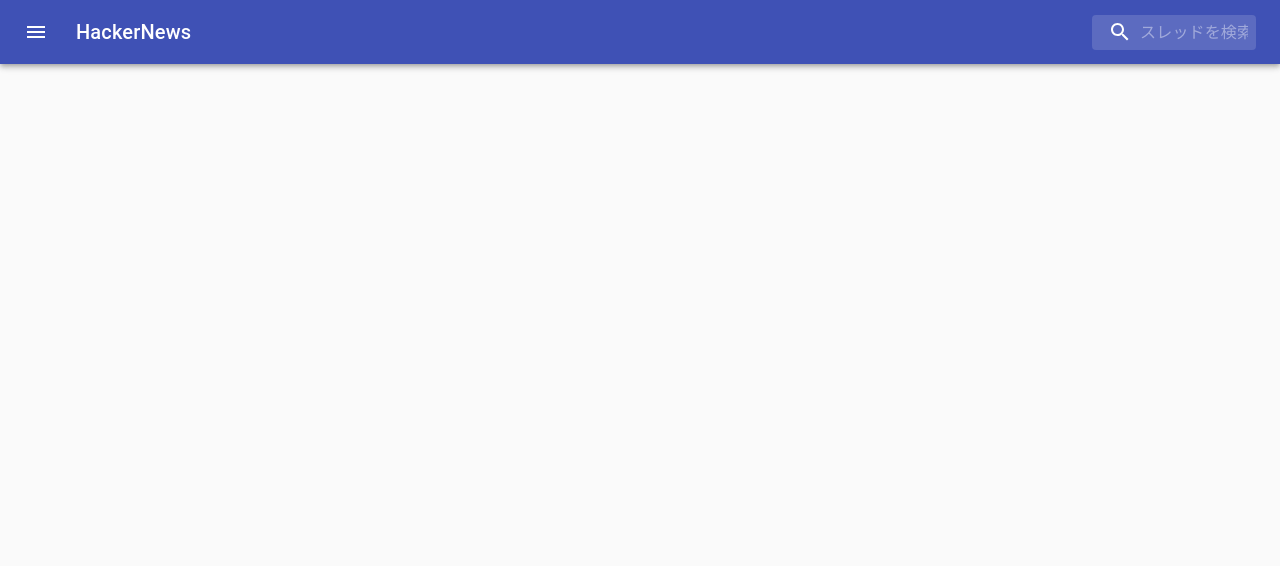
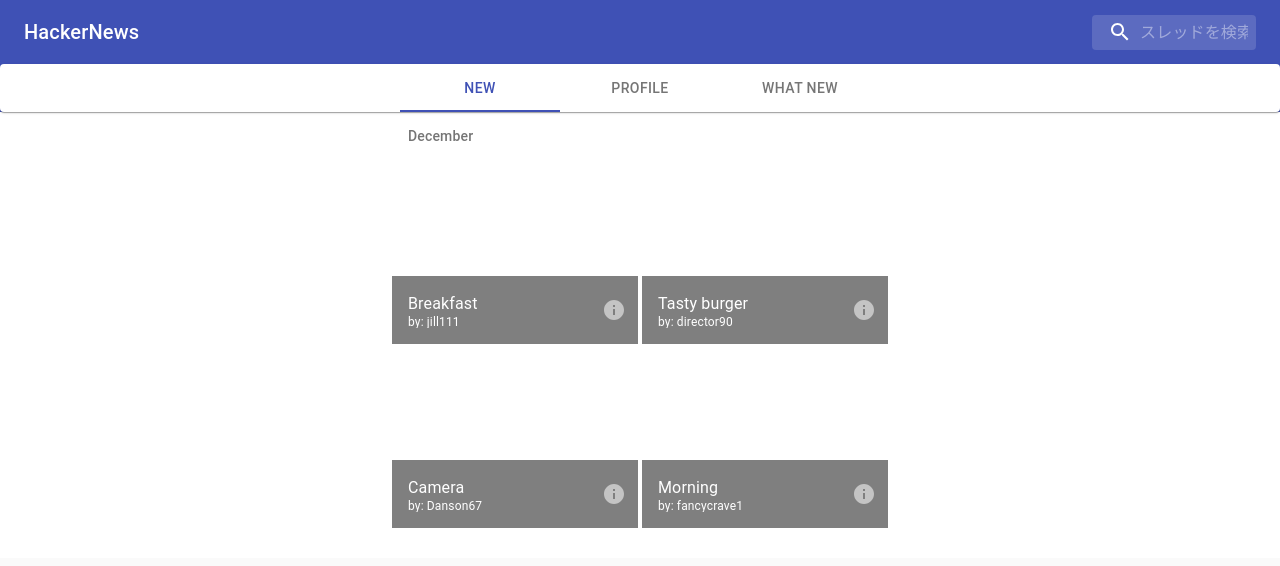
Before and after one commit to ogaru-sh/HackerNews, a Next.js app: page / in a window 1280 px wide. Shown: the top 566 px of the page. Built offline with nearby package versions, Linux system fonts and the light colour scheme.

Commit message:
dev:ヘッダーに検索ボタン、プロフィール等の各種タブを設置

```diff
--- /dev/null
+++ b/src/components/GridList.tsx
@@ -0,0 +1,75 @@
+import React from "react";
+import { Theme, createStyles, makeStyles } from "@material-ui/core/styles";
+import GridList from "@material-ui/core/GridList";
+import GridListTile from "@material-ui/core/GridListTile";
+import GridListTileBar from "@material-ui/core/GridListTileBar";
+import ListSubheader from "@material-ui/core/ListSubheader";
+import IconButton from "@material-ui/core/IconButton";
+import InfoIcon from "@material-ui/icons/Info";
+import tileData from "../data/tileData";
+
+const useStyles = makeStyles((theme: Theme) =>
+	createStyles({
+		root: {
+			display: "flex",
+			flexWrap: "wrap",
+			justifyContent: "space-around",
+			overflow: "hidden",
+			backgroundColor: theme.palette.background.paper,
+		},
+		gridList: {
+			width: 500,
+			height: 450,
+		},
+		icon: {
+			color: "rgba(255, 255, 255, 0.54)",
+		},
+	})
+);
+
+/**
+ * The example data is structured as follows:
+ *
+ * import image from 'path/to/image.jpg';
+ * [etc...]
+ *
+ * const tileData = [
+ *   {
+ *     img: image,
+ *     title: 'Image',
+ *     author: 'author',
+ *   },
+ *   {
+ *     [etc...]
+ *   },
+ * ];
+ */
+export default function TitlebarGridList() {
+	const classes = useStyles();
+
+	return (
+		<div className={classes.root}>
+			<GridList cellHeight={180} className={classes.gridList}>
+				<GridListTile key="Subheader" cols={2} style={{ height: "auto" }}>
+					<ListSubheader component="div">December</ListSubheader>
+				</GridListTile>
+				{tileData.map((tile) => (
+					<GridListTile key={tile.title}>
+						<GridListTileBar
+							title={tile.title}
+							subtitle={<span>by: {tile.author}</span>}
+							actionIcon={
+								<IconButton
+									aria-label={`info about ${tile.title}`}
+									className={classes.icon}
+								>
+									<InfoIcon />
+								</IconButton>
+							}
+						/>
+					</GridListTile>
+				))}
+			</GridList>
+		</div>
+	);
+}
--- a/src/components/Header.tsx
+++ b/src/components/header/Header.tsx
@@ -7,6 +7,7 @@ import InputBase from "@material-ui/core/InputBase";
 import { createStyles, fade, Theme, makeStyles } from "@material-ui/core/styles";
 import MenuIcon from "@material-ui/icons/Menu";
 import SearchIcon from "@material-ui/icons/Search";
+import CenteredTabs from "./Tabs";
 
 const useStyles = makeStyles((theme: Theme) =>
 	createStyles({
@@ -30,7 +31,7 @@ const useStyles = makeStyles((theme: Theme) =>
 			"&:hover": {
 				backgroundColor: fade(theme.palette.common.white, 0.25),
 			},
-			marginLeft: 0,
+			marginLeft: "auto",
 			width: "100%",
 			[theme.breakpoints.up("sm")]: {
 				marginLeft: theme.spacing(1),
@@ -72,14 +73,6 @@ export default function SearchAppBar() {
 		<div className={classes.root}>
 			<AppBar position="static">
 				<Toolbar>
-					<IconButton
-						edge="start"
-						className={classes.menuButton}
-						color="inherit"
-						aria-label="open drawer"
-					>
-						<MenuIcon />
-					</IconButton>
 					<Typography className={classes.title} variant="h6" noWrap>
 						HackerNews
 					</Typography>
@@ -97,6 +90,7 @@ export default function SearchAppBar() {
 						/>
 					</div>
 				</Toolbar>
+				<CenteredTabs />
 			</AppBar>
 		</div>
 	);
--- /dev/null
+++ b/src/components/header/Tabs.tsx
@@ -0,0 +1,36 @@
+import React from "react";
+import { makeStyles } from "@material-ui/core/styles";
+import Paper from "@material-ui/core/Paper";
+import Tabs from "@material-ui/core/Tabs";
+import Tab from "@material-ui/core/Tab";
+
+const useStyles = makeStyles({
+	root: {
+		flexGrow: 1,
+	},
+});
+
+export default function CenteredTabs() {
+	const classes = useStyles();
+	const [value, setValue] = React.useState(0);
+
+	const handleChange = (event: React.ChangeEvent<{}>, newValue: number) => {
+		setValue(newValue);
+	};
+
+	return (
+		<Paper className={classes.root}>
+			<Tabs
+				value={value}
+				onChange={handleChange}
+				indicatorColor="primary"
+				textColor="primary"
+				centered
+			>
+				<Tab label="New" />
+				<Tab label="Profile" />
+				<Tab label="What New" />
+			</Tabs>
+		</Paper>
+	);
+}
--- a/src/components/page.tsx
+++ b/src/components/page.tsx
@@ -1,7 +1,7 @@
 import { useDispatch } from "react-redux";
 import useInterval from "../lib/useInterval";
-import ButtonUi from "./Sample";
-import Header from "./Header";
+import Header from "./header/Header";
+import TitlebarGridList from "./GridList";
 
 const Page = () => {
 	const dispatch = useDispatch();
@@ -18,6 +18,7 @@ const Page = () => {
 	return (
 		<>
 			<Header />
+			<TitlebarGridList />
 		</>
 	);
 };
--- /dev/null
+++ b/src/data/tileData.ts
@@ -0,0 +1,57 @@
+const tileData = [
+	{
+		title: "Breakfast",
+		author: "jill111",
+		cols: 2,
+		featured: true,
+	},
+	{
+		title: "Tasty burger",
+		author: "director90",
+	},
+	{
+		title: "Camera",
+		author: "Danson67",
+	},
+	{
+		title: "Morning",
+		author: "fancycrave1",
+		featured: true,
+	},
+	{
+		title: "Hats",
+		author: "Hans",
+	},
+	{
+		title: "Honey",
+		author: "fancycravel",
+	},
+	{
+		title: "Vegetables",
+		author: "jill111",
+		cols: 2,
+	},
+	{
+		title: "Water plant",
+		author: "BkrmadtyaKarki",
+	},
+	{
+		title: "Mushrooms",
+		author: "PublicDomainPictures",
+	},
+	{
+		title: "Olive oil",
+		author: "congerdesign",
+	},
+	{
+		title: "Sea star",
+		cols: 2,
+		author: "821292",
+	},
+	{
+		title: "Bike",
+		author: "danfador",
+	},
+];
+
+export default tileData;
```
Also changed, not shown: src/components/MenuList.tsx (deleted, +0 -35 lines).
